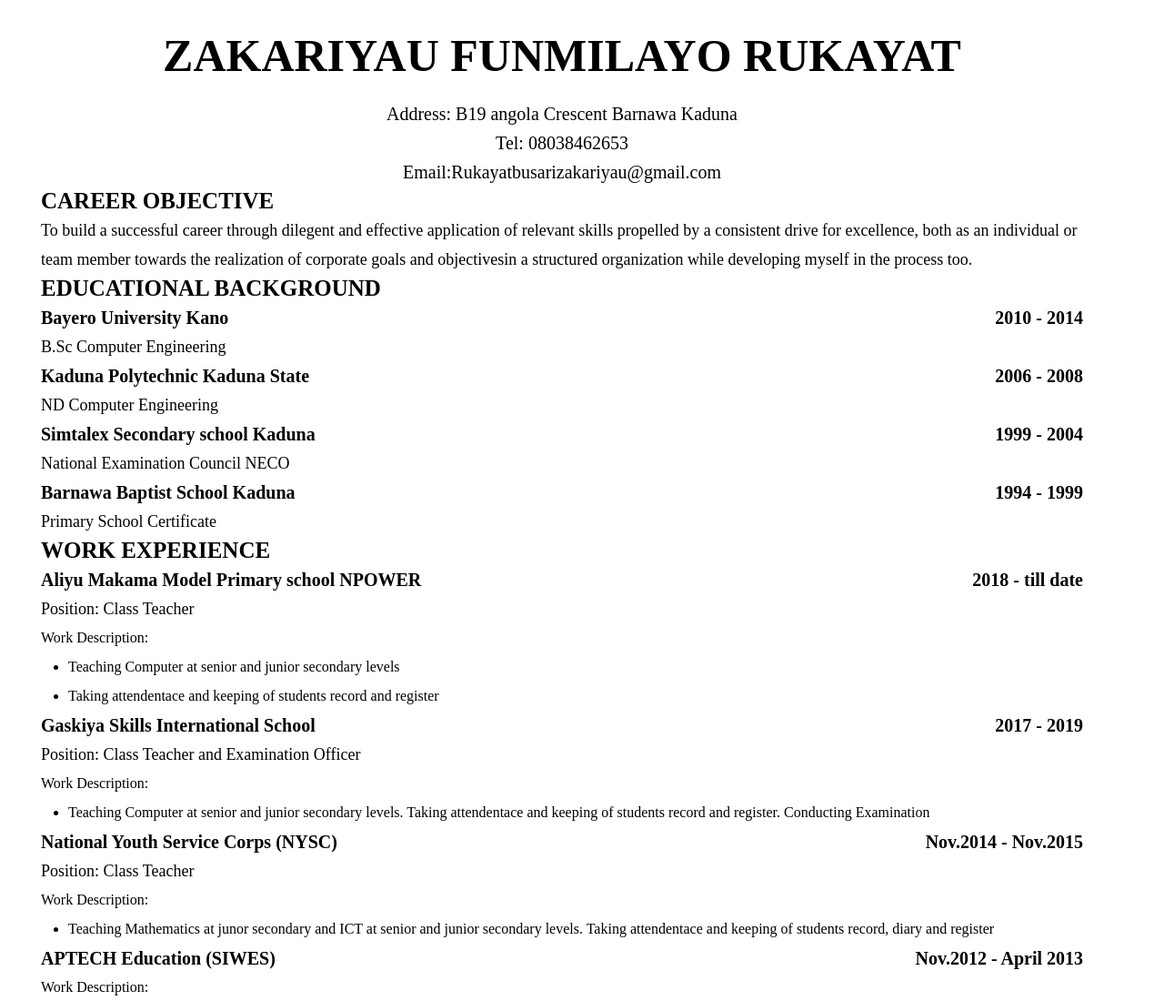
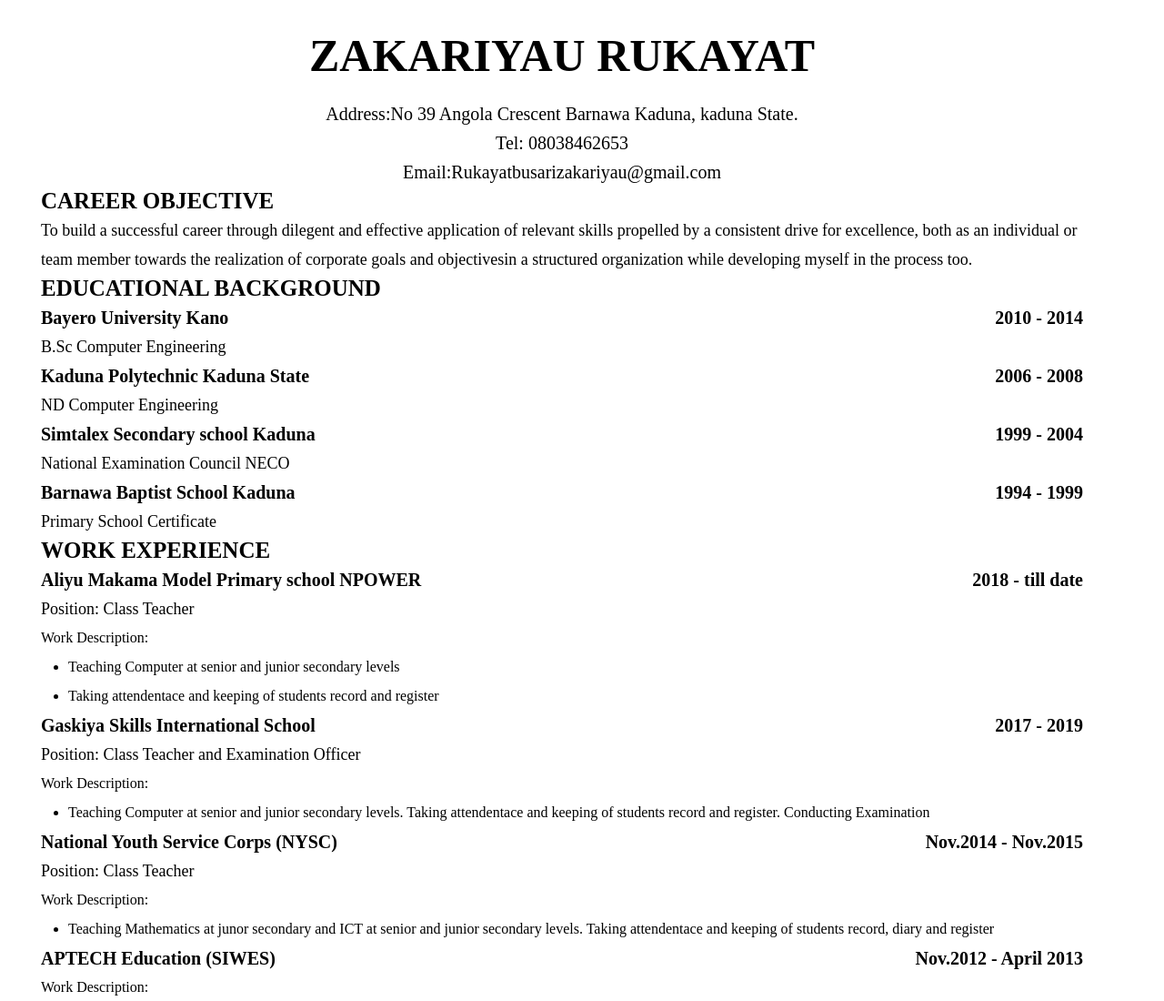
Before and after one commit to Rukayat-pro/Cv-Portfolio-Asignment, a plain HTML site: page index.html in a window 1280 px wide. Shown: the top 1100 px of the page at 91% size. Drawn offline with Linux system fonts and the light colour scheme.

Commit message:
Update index.html

```diff
--- a/index.html
+++ b/index.html
@@ -12,8 +12,8 @@
 <body>
     <div class="container">
         <header>
-            <h1>ZAKARIYAU FUNMILAYO RUKAYAT</h1><br />
-            <p>Address: B19 angola Crescent Barnawa Kaduna </p>
+            <h1>ZAKARIYAU RUKAYAT</h1><br />
+            <p>Address:No 39 Angola Crescent Barnawa Kaduna, kaduna State. </p>
             <p>Tel: 08038462653</p>
             <p>Email:Rukayatbusarizakariyau@gmail.com</p>
         </header>
```
